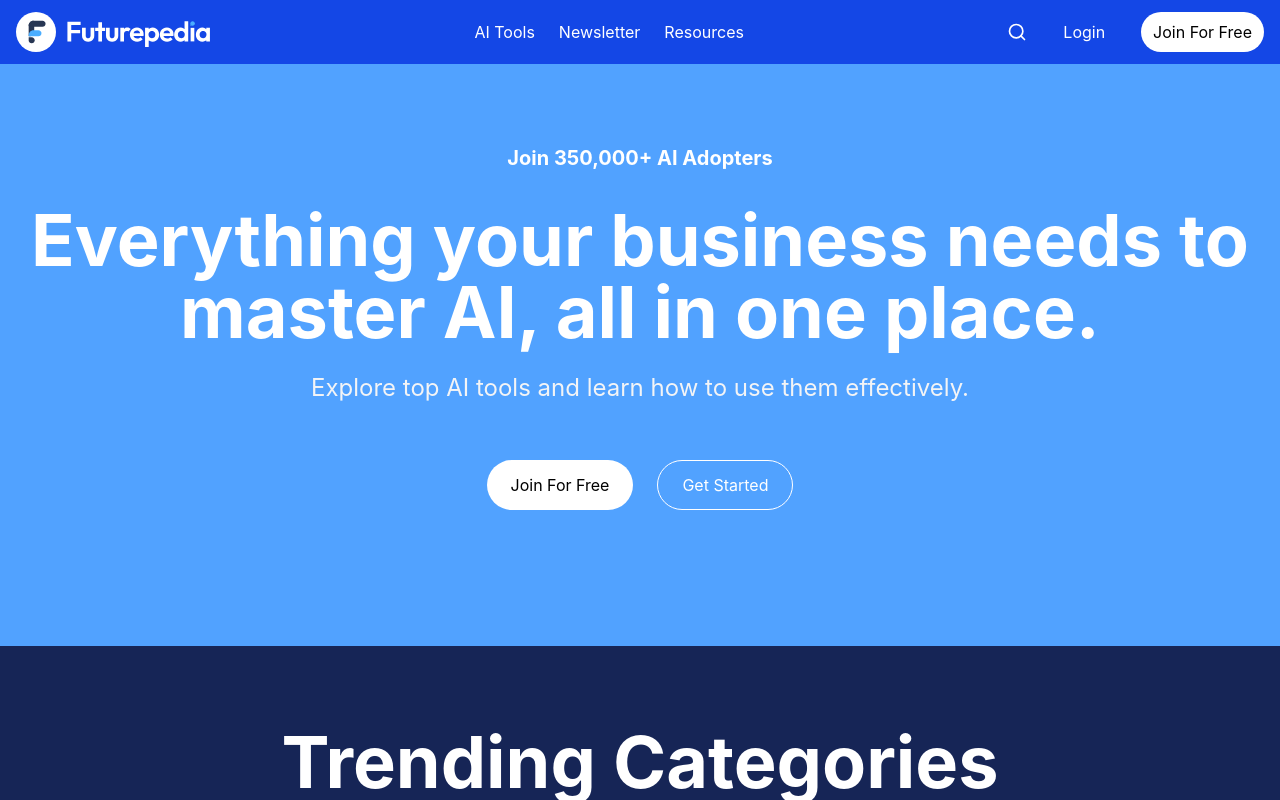
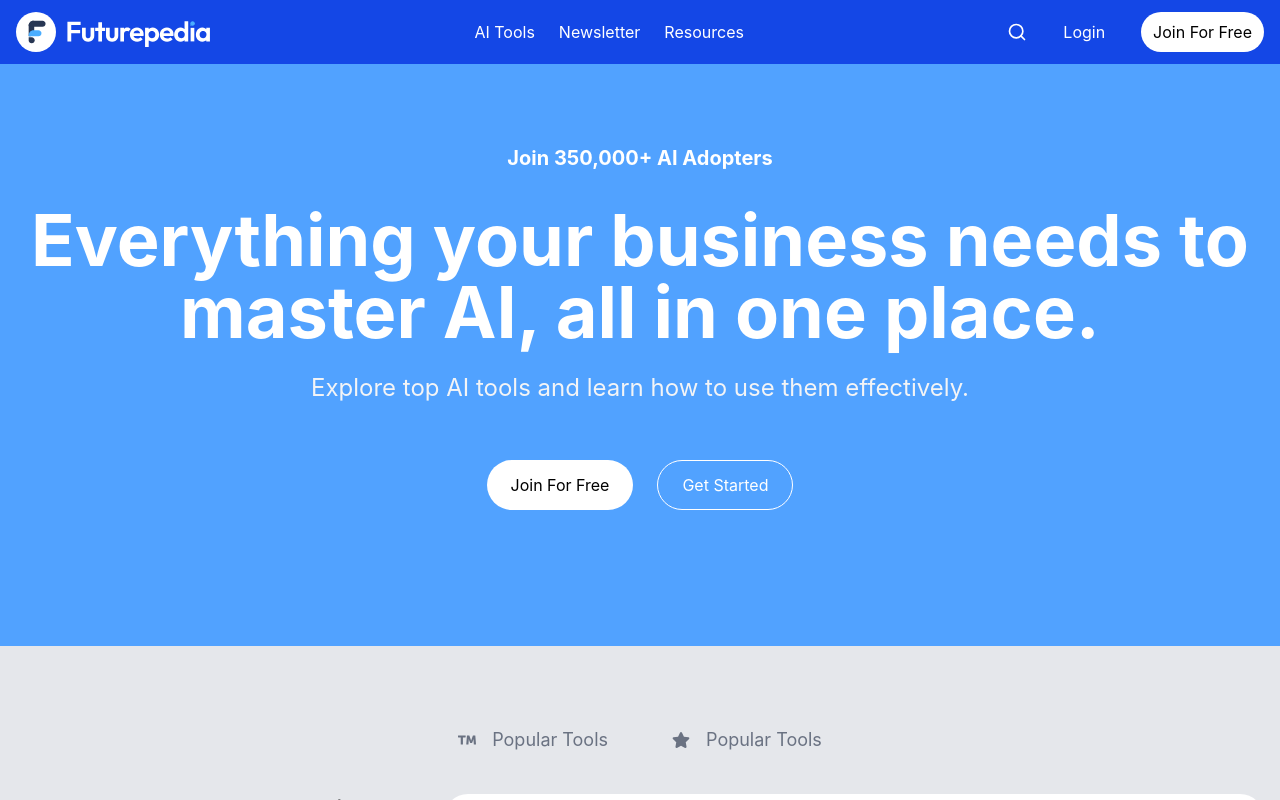
Before and after one commit to ADEDANCE/futurepedia-clone, a React (Vite) app: page / in a window 1280 px wide. Shown: the top 800 px of the page. Built offline with nearby package versions, Linux system fonts and the light colour scheme.

Commit message:
fest(Import popular category section)

```diff
--- a/src/App.jsx
+++ b/src/App.jsx
@@ -4,18 +4,20 @@ import Hero from "./sections/Hero";
 import Trending from "./sections/trending";
 import Footer from "./sections/Footer";
 import For_creator from "./sections/For_creator";
+import Popular_categories from "./sections/popular_categories";
 
 function App() {
   const [count, setCount] = useState(0);
 
   return (
-    <>
+    <div className=" bg-gray-200 min-h-screen">
       <Navber />
       <Hero />
+      <Popular_categories />
       <Trending />
       <For_creator />
       <Footer />
-    </>
+    </div>
   );
 }
 
```
